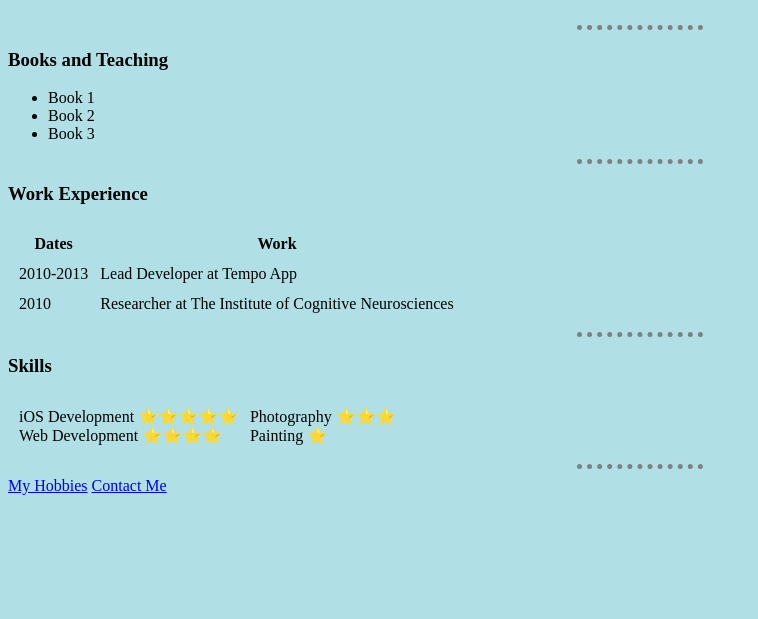
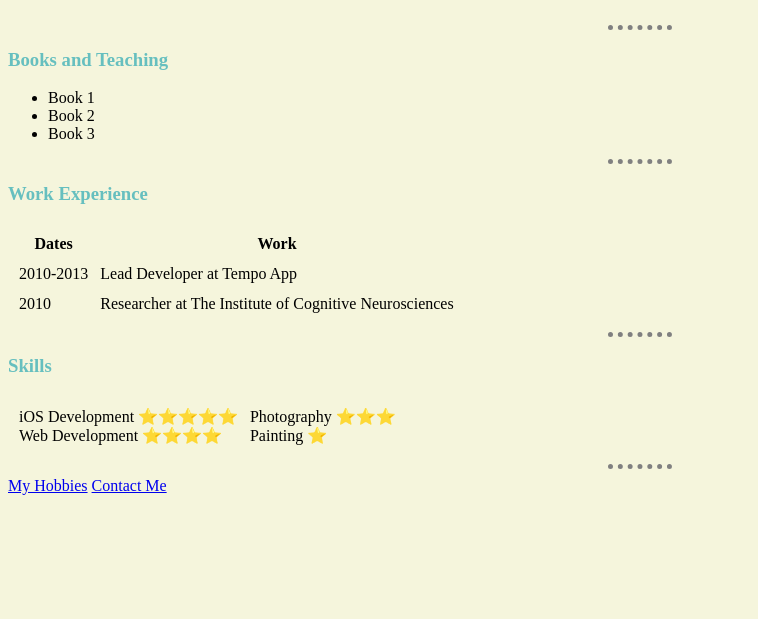
Before and after one commit to jeraldngo959/cv, a plain HTML site: page index.html in a window 1280 px wide. Shown: the part 181-800 px from the top of the page, without its empty margins (0-758 px from the left). Drawn offline with Linux system fonts and the light colour scheme.

Commit message:
Update March24_2

```diff
--- /dev/null
+++ b/css/styles.css
@@ -0,0 +1,16 @@
+body {
+    background-color:beige;
+}
+
+hr {
+
+    border-style: none;
+    border-top: dotted gray;
+    border-width: 5px;
+    width: 5%;
+
+}
+
+h1,h3{
+    color: #66BFBF;
+}
--- a/index.html
+++ b/index.html
@@ -4,20 +4,8 @@
 <head>
     <meta charset="utf-8">
     <title>💚 Jerald Website</title>
-    <style>
-        body {
-            background-color: powderblue;
-        }
+    <link rel="stylesheet" href="css/styles.css">
 
-        hr {
-
-            border-style: none;
-            border-top: dotted gray;
-            border-width: 5px;
-            width: 10%;
-
-        }
-    </style>
 </head>
 
 <body>
```
Also changed, not shown: contact_me.html (+1 -0 lines), hobbies.html (+1 -0 lines).
